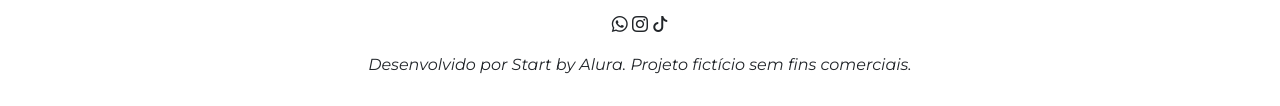
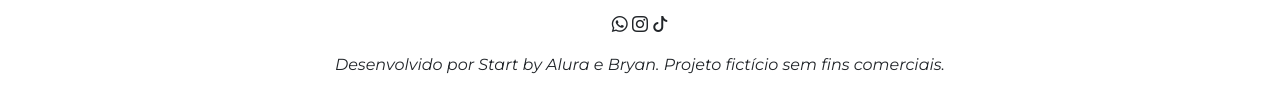
Before and after one commit to bryanmaciel/site-acessivel-alura, a plain HTML site: page index.html in a window 1280 px wide. Shown: the part 2827-2933 px from the top of the page. Drawn offline with nearby package versions, Linux system fonts and the light colour scheme; a script that the page names is missing.

Commit message:
adicionou o nome

```diff
--- a/index.html
+++ b/index.html
@@ -106,7 +106,7 @@
         <i class="bi bi-whatsapp"></i>
         <i class="bi bi-instagram"></i>
         <i class="bi bi-tiktok"></i>
-        <p class="mt-3">Desenvolvido por Start by Alura. Projeto fictício sem fins comerciais.</p>
+        <p class="mt-3">Desenvolvido por Start by Alura e Bryan. Projeto fictício sem fins comerciais.</p>
     </footer>
     <script src="script.js"></script>
 
```
